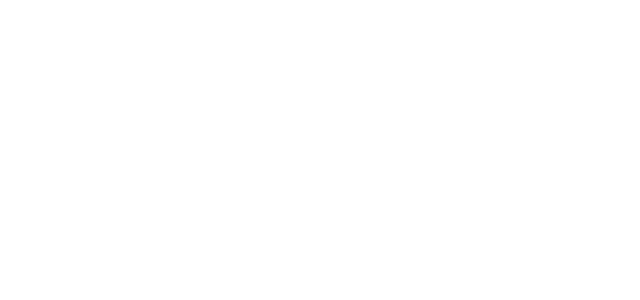
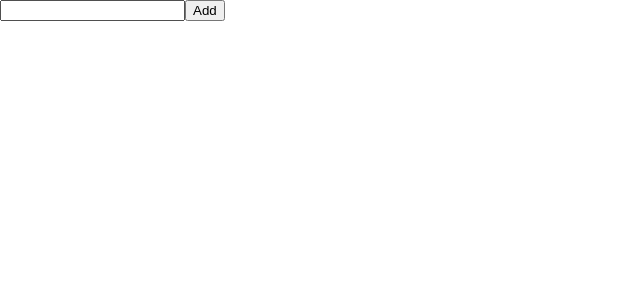
Before and after one commit to vernonmu/DevMtn-React-Introduction, a React (Create React App) app in the folder app/: page / in a window 1280 px wide. Shown: the top 300 px of the page, without its empty margins (0-640 px from the left). Built offline with nearby package versions, Linux system fonts and the light colour scheme.

Commit message:
JL solution - :construction:

```diff
--- a/app/src/App.js
+++ b/app/src/App.js
@@ -6,7 +6,10 @@
 render() {
 	return (
 		<div id='App'>
-
+			<div id="container-main">
+				<input id="input-task" />
+				<button id="button-submit"> Add </button>
+			</div>
 		</div>
 	);
 }
```
